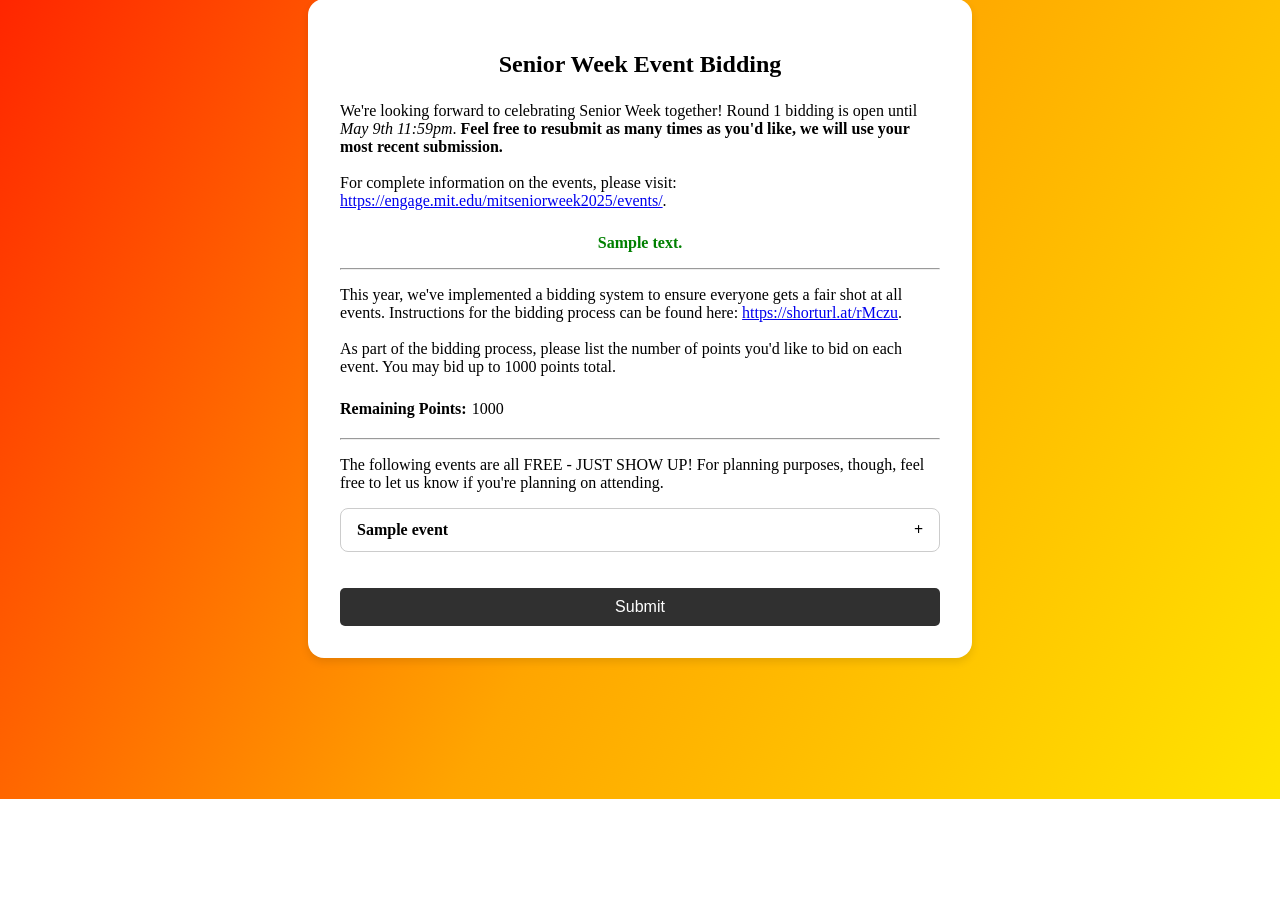
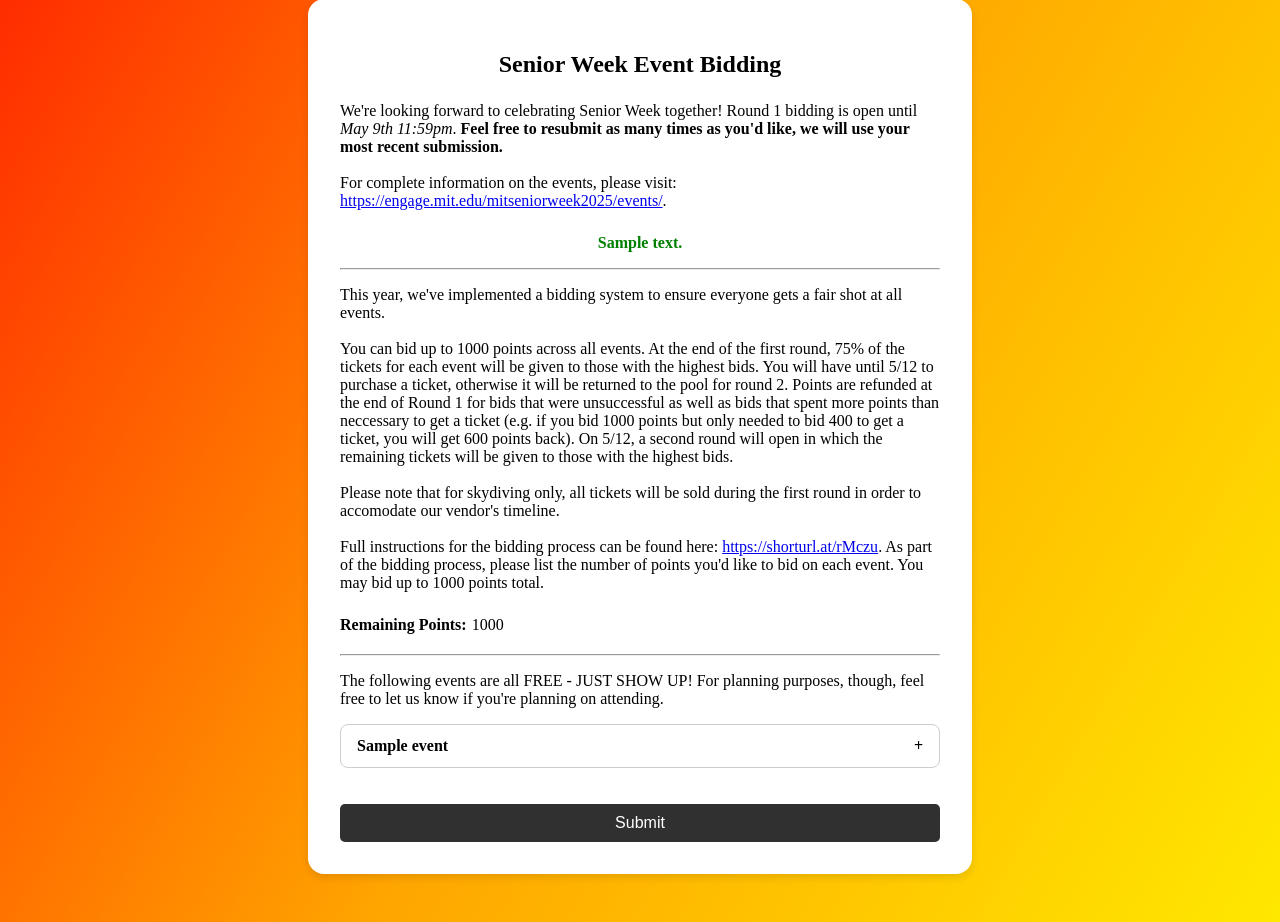
Before and after one commit to Great-The-Nate/mitseniorweek25, a Django app: template lottery/templates/lottery/lottery.html in a window 1280 px wide. Shown: the part 49-971 px from the top of the page. Before the commit the page ends 848 px from the top, so only its background shows below. Run offline with Django 3.2, Linux system fonts and the light colour scheme; the template is opened without the code that fills it: most values are stand-ins (such as "Sample title", 1, 10 or a date in 2020).

Commit message:
Fix some event times/prices and add bidding instructions

```diff
--- a/lottery/templates/lottery/lottery.html
+++ b/lottery/templates/lottery/lottery.html
@@ -19,15 +19,22 @@
     <div class="bidding-instructions">
         <div>
             This year, we've implemented a bidding system to ensure everyone gets a fair shot at all events.
-            Instructions for the bidding process can be found here: <a href="https://shorturl.at/rMczu">https://shorturl.at/rMczu</a>.
         </div>
-        <!-- <div>
+        <br/>
+        <div>
             You can bid up to 1000 points across all events.
             At the end of the first round, 75% of the tickets for each event will be given to those with the highest bids.
-            Points are refunded at the end of Round 1 for bids that were unsuccessful as well as bids that spent more points than neccessary to get a ticket.
-        </div> -->
+            You will have until 5/12 to purchase a ticket, otherwise it will be returned to the pool for round 2.
+            Points are refunded at the end of Round 1 for bids that were unsuccessful as well as bids that spent more points than neccessary to get a ticket (e.g. if you bid 1000 points but only needed to bid 400 to get a ticket, you will get 600 points back).
+            On 5/12, a second round will open in which the remaining tickets will be given to those with the highest bids.
+        </div>
         <br/>
         <div>
+            Please note that for skydiving only, all tickets will be sold during the first round in order to accomodate our vendor's timeline.
+        </div>
+        <br/>
+        <div>
+            Full instructions for the bidding process can be found here: <a href="https://shorturl.at/rMczu">https://shorturl.at/rMczu</a>.
             As part of the bidding process, please list the number of points you'd like to bid on each event. You may bid up to 1000 points total.
         </div>
     </div>
```
Also changed, not shown: lottery/sql/events.sql (+6 -6 lines).
